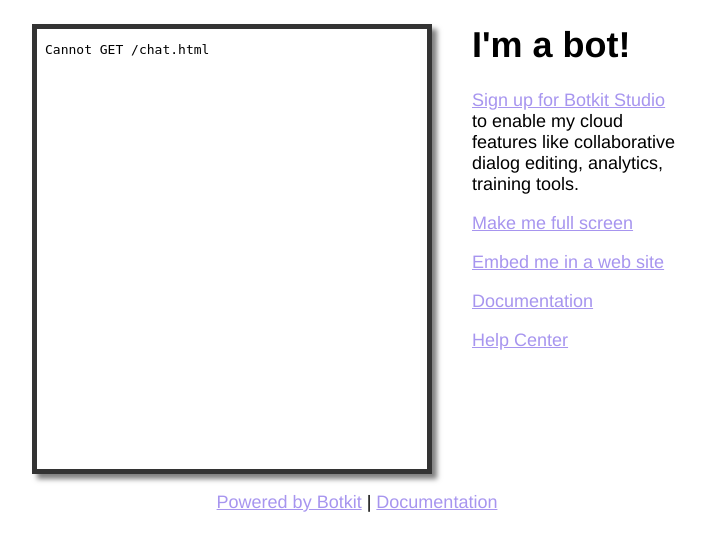
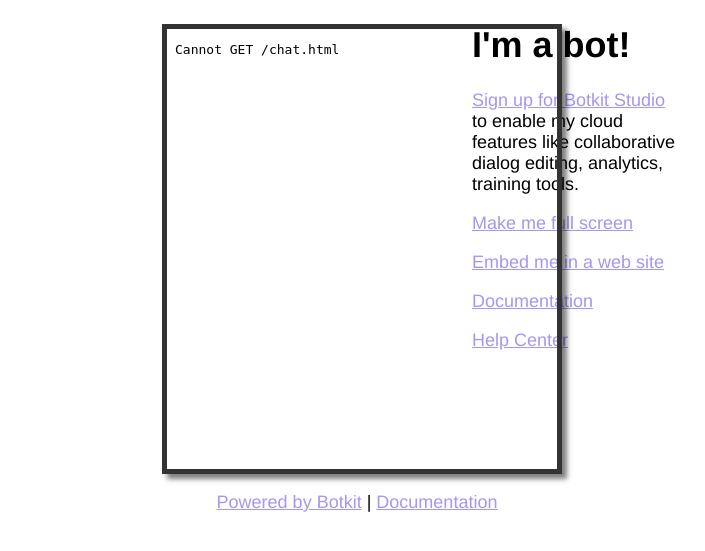
Before and after one commit to catalinAioanei/botkitWebapp, a Node project: template views/index.hbs in a window 1280 px wide. Shown: the part 154-705 px from the top of the page, without its empty margins (283-988 px from the left). Run offline with Node 20 templates, Linux system fonts and the light colour scheme; the template is opened without the code that fills it, so the values that code supplies are empty; some libraries are stand-ins or nearby versions.

Commit message:
Update styles.css

```diff
--- a/public/css/styles.css
+++ b/public/css/styles.css
@@ -271,6 +271,8 @@
   width: 400px;
   height: 450px;
   float: left;
+  position: relative;
+    left: 20%;
   border: 5px solid #333;
   box-shadow: 5px 5px 5px rgba(0, 0, 0, 0.5); }
   #homepage_bot iframe {
```
